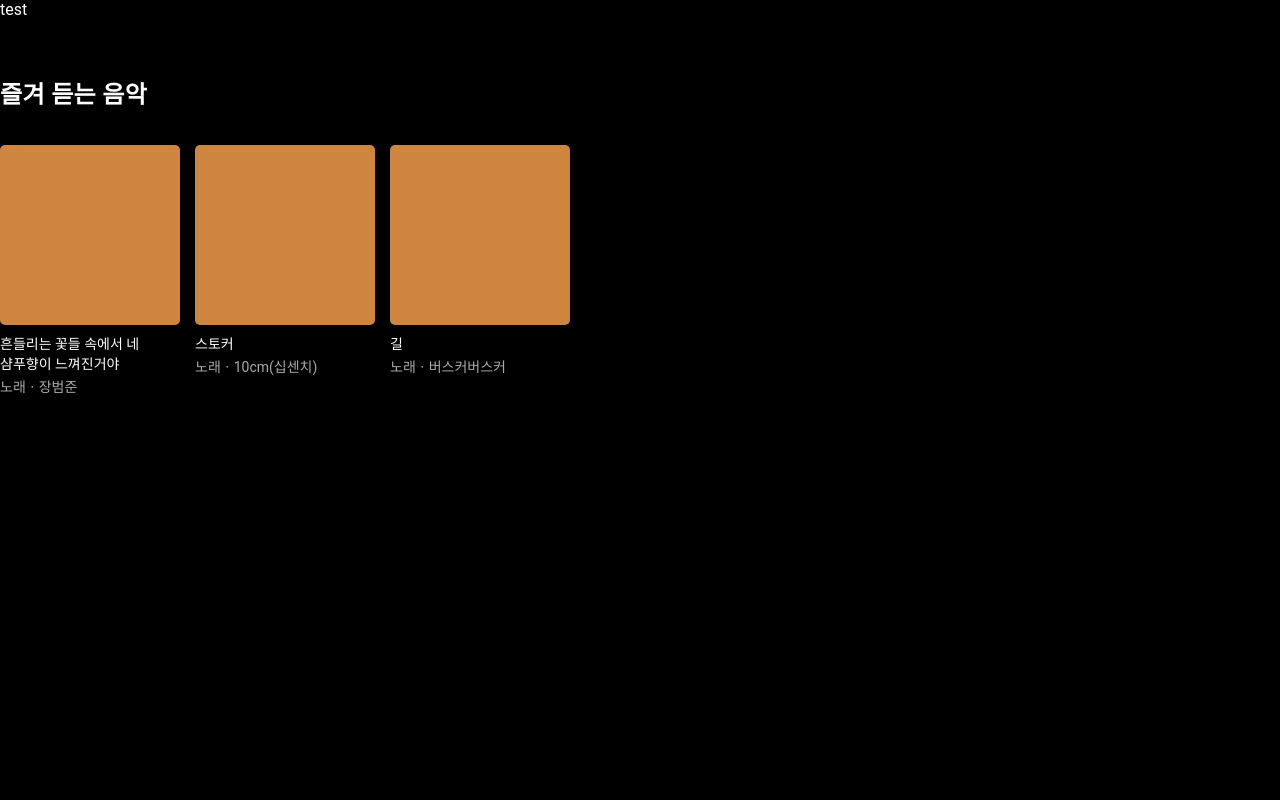
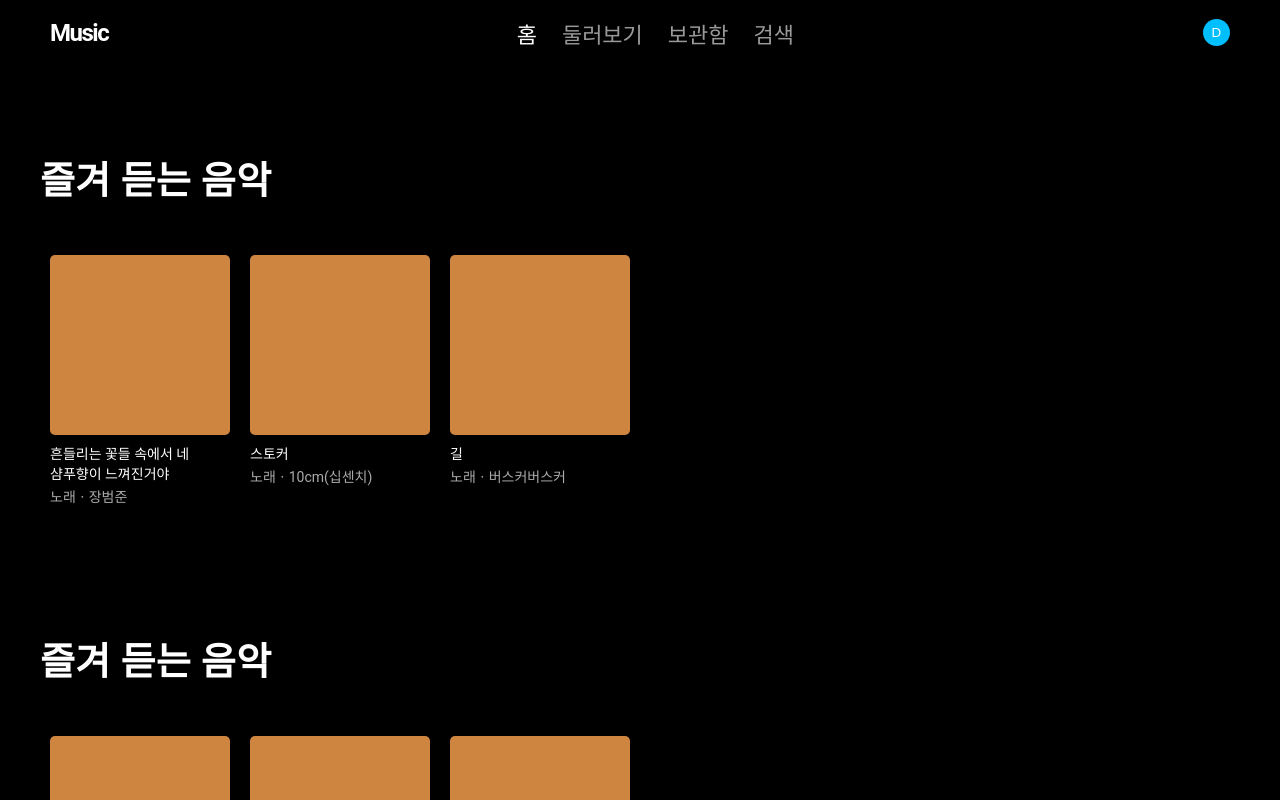
Before and after one commit to devDohyun/clone-youtube-music, a Nuxt app: page / in a window 1280 px wide. Shown: the top 800 px of the page. Built offline with nearby package versions, Linux system fonts and the light colour scheme.

Commit message:
Off work

```diff
--- a/components/Album/Item.vue
+++ b/components/Album/Item.vue
@@ -16,9 +16,8 @@
 
         width: 180px;
 
-        &:not(:last-of-type) {
-            margin-right: 15px;
-        }
+        margin-left: 10px;
+        margin-right: 10px;
 
         .album-thumb {
             position: relative;
@@ -46,6 +45,7 @@
             font-size: 14px;
 
             word-break: keep-all;
+            white-space: normal;
             cursor: pointer;
         }
         .album-desc {
--- a/components/MusicTable/index.vue
+++ b/components/MusicTable/index.vue
@@ -16,12 +16,21 @@
 
 <style lang="scss" scoped>
     .music-table {
+        &:not(:last-child) {
+            margin-bottom: 125px;
+        }
+
         .table-title {
-            margin-bottom: 35px;
+            margin-bottom: 50px;
 
-            font-size: 24px;
+            font-size: 38px;
             font-weight: 700;
             letter-spacing: 0.35px;
+        }
+
+        .table-items {
+            white-space: nowrap;
+            overflow-x: auto;
         }
     }
 </style>
--- a/components/Navigation/index.vue
+++ b/components/Navigation/index.vue
@@ -1,13 +1,126 @@
 <template>
-    <div id="navigation">
-        test
+    <div id="navigation" :class="{'nav-background': contentScrolled}">
+        <nuxt-link to="/" class="logo"><div class="logo-youtube-music">Music</div></nuxt-link>
+        <div class="nav-menu">
+            <nuxt-link to="/" class="menu-item">홈</nuxt-link>
+            <nuxt-link to="/explore" class="menu-item">둘러보기</nuxt-link>
+            <nuxt-link to="/library" class="menu-item">보관함</nuxt-link>
+            <div class="menu-item">검색</div>
+        </div>
+        <div class="profile-menu">
+            <button
+                class="btn-profile"
+            >D</button>
+        </div>
     </div>
 </template>
 
 <style lang="scss" scoped>
     #navigation {
-        height: 75px;
+        z-index: 9;
 
-        background-color: black;
+        position: fixed;
+        left: 0;
+        top: 0;
+
+        display: flex;
+        justify-content: space-between;
+        align-items: center;
+
+        width: 100%;
+        height: 65px;
+        padding: 0 50px;
+
+        background-color: transparent;
+
+        text-align: center;
+
+        transition-property: background-color;
+        transition-duration: 0.3s;
+        transition-timing-function: ease;
+
+        &.nav-background {
+            background-color: #333;
+        }
+
+        .logo {
+            text-decoration: none;
+            cursor: pointer;
+            .logo-youtube-music {
+                color: white;
+                font-size: 24px;
+                font-weight: 600;
+                letter-spacing: -1.5px;
+            }
+        }
+
+        .nav-menu {
+            .menu-item {
+                display: inline-block;
+
+                margin-left: 12.5px;
+                margin-right: 12.5px;
+
+                font-size: 22px;
+                color: #999;
+                font-weight: 500;
+                text-decoration: none;
+                cursor: pointer;
+
+                &.nuxt-link-exact-active {
+                    color: white;
+                }
+            }
+        }
+
+        .profile-menu {
+            .btn-profile {
+                display: inline-block;
+
+                width: 27.5px;
+                height: 27.5px;
+
+                padding: 5px;
+                background-color: deepskyblue;
+
+                outline: none;
+                border: none;
+                border-radius: 50%;
+
+                color: white;
+                font-weight: 500;
+
+                cursor: pointer;
+            }
+        }
     }
 </style>
+
+<script>
+export default {
+    data () {
+        return {
+            contentScrolled: false
+        }
+    },
+    methods: {
+        handleScrollEvent () {
+            window.addEventListener('scroll', this.scrollEventListener)
+        },
+        removeScrollEvent () {
+            window.removeEventListener('scroll', this.scrollEventListener)
+        },
+        scrollEventListener () {
+            if (window.scrollY > 65) {
+                this.contentScrolled = true
+            } else this.contentScrolled = false
+        }
+    },
+    mounted () {
+        this.handleScrollEvent()
+    },
+    beforeDestroy () {
+        this.removeScrollEvent()
+    }
+}
+</script>
--- a/layouts/default.vue
+++ b/layouts/default.vue
@@ -12,7 +12,7 @@
         box-sizing: border-box;
     }
     html, body {
-        height: 100%;
+        min-height: 100%;
 
         margin: 0;
         padding: 0;
@@ -21,7 +21,8 @@
         overflow-y: auto;
     }
     #app {
-        height: 100vh;
+        height: 100%;
+        min-height: 100vh;
         background-color: black;
         color: white;
         font-family: Roboto, Noto Naskh Arabic UI, Arial, sans-serif;
--- /dev/null
+++ b/layouts/error.vue
@@ -0,0 +1,26 @@
+<template>
+    <div id="layout-error">
+        페이지를 찾을 수 없습니다.
+    </div>
+</template>
+
+<style lang="scss" scoped>
+    #layout-error {
+        display: flex;
+        justify-content: center;
+        align-items: center;
+
+        width: 100%;
+        height: 100vh;
+    }
+</style>
+
+<script>
+export default {
+    head () {
+        return {
+            title: '오류'
+        }
+    }
+}
+</script>
--- a/pages/index.vue
+++ b/pages/index.vue
@@ -1,7 +1,8 @@
 <template>
     <div id="page-index">
+        <div class="page-container">
             <template
-            v-for="(table, tableIdx) in tableList"
+                v-for="(table, tableIdx) in tableListComputed"
             >
                 <music-table
                     :key="tableIdx"
@@ -10,15 +11,31 @@
                 ></music-table>
             </template>
         </div>
+    </div>
 </template>
 
 <style lang="scss" scoped>
+    #page-index {
+        .page-container {
+            width: 95%;
+            max-width: 1200px;
+
+            margin: 0 auto;
+            padding-top: 150px;
+            padding-bottom: 100px;
+        }
+    }
 </style>
 
 <script>
 import MusicTable from '@/components/MusicTable'
 
 export default {
+    head () {
+		return {
+			title: '메인',
+		}
+	},
     components: {
         MusicTable
     },
@@ -47,6 +64,18 @@ export default {
                 }
             ]
         }
+    },
+    computed: {
+        tableListComputed () {
+            let result = []
+
+            // Set mock
+            result = result.concat(...this.tableList)
+            result = result.concat(...this.tableList)
+            result = result.concat(...this.tableList)
+
+            return result
+        }
     }
 }
 </script>
```
Lines whose indentation alone changed are shown as unchanged.
